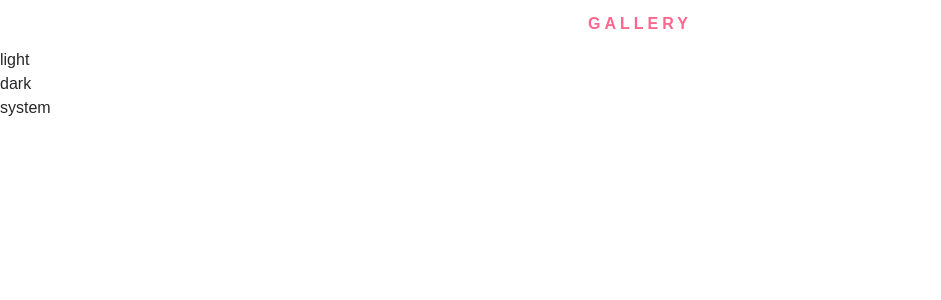
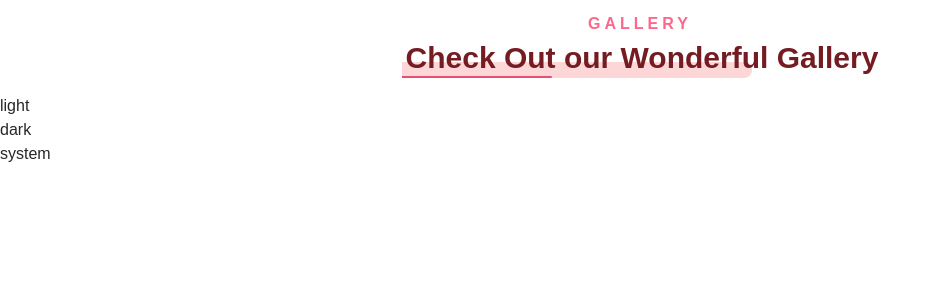
Before and after one commit to MahmoudKamel0/rose-app, a Next.js app: page /overview in a window 1280 px wide. Shown: the top 300 px of the page, without its empty margins (0-941 px from the left). Built offline with nearby package versions, Linux system fonts and the light colour scheme; a web font is replaced by a local one.

Commit message:
feat(highlighted_heading): create reusable HighlightedHeading component with dark mode support

```diff
--- a/src/app/overview/page.tsx
+++ b/src/app/overview/page.tsx
@@ -1,11 +1,14 @@
+import HighlightedHeading from "@components/shared/highlighted-heading";
 import Subtitle from "@components/shared/subtitle";
+import { cn } from "@lib/utils/cn.utils";
 
 export default function HomePage() {
     return (
         <>
-           <div className="p-4 text-center">
-             <Subtitle text="Gallery" />
-           </div>
+            <div className={cn("flex flex-col items-center gap-2 p-4 text-center")}>
+                <Subtitle text="Gallery" />
+                <HighlightedHeading text="Check Out our Wonderful Gallery" highlightWidth="350px" borderWidth="150px" />
+            </div>
         </>
     );
 }
--- /dev/null
+++ b/src/components/shared/highlighted-heading.tsx
@@ -0,0 +1,34 @@
+import React from "react";
+import { cn } from "@lib/utils/cn.utils";
+
+// ✅ Props type
+type HighlightedHeadingProps = {
+    text: string; // The heading text
+    highlightWidth: string; // Width of the pink highlight (after pseudo-element)
+    borderWidth: string; // Width of the bottom border (before pseudo-element)
+};
+
+export default function HighlightedHeading({ text, highlightWidth, borderWidth }: HighlightedHeadingProps) {
+    return (
+        <h2
+            style={
+                {
+                    "--highlight-width": highlightWidth,
+                    "--border-width": borderWidth,
+                } as React.CSSProperties
+            } // TypeScript fix for CSS variables
+            className={cn(
+                // Base styles (light mode)
+                "h2 relative inline-block ps-1 pb-0.5 text-3xl font-bold text-[#741C21]",
+                // Dark mode text color
+                "dark:text-[#FFC2D0]",
+                // Pink highlight (after pseudo-element) with dark mode color
+                "after:absolute after:bottom-0 after:left-0 after:-z-10 after:h-4 after:w-[var(--highlight-width)] after:rounded-r-2xl after:bg-[#fdd7d7] after:content-[''] dark:after:bg-[#3F3F46]",
+                // Red bottom border (before pseudo-element) with dark mode color
+                "before:absolute before:bottom-0 before:left-0 before:z-20 before:h-0.5 before:w-[var(--border-width)] before:rounded-r-2xl before:bg-[#E65073] before:content-[''] dark:before:bg-[#FF668B]"
+            )}
+        >
+            {text}
+        </h2>
+    );
+}
```
